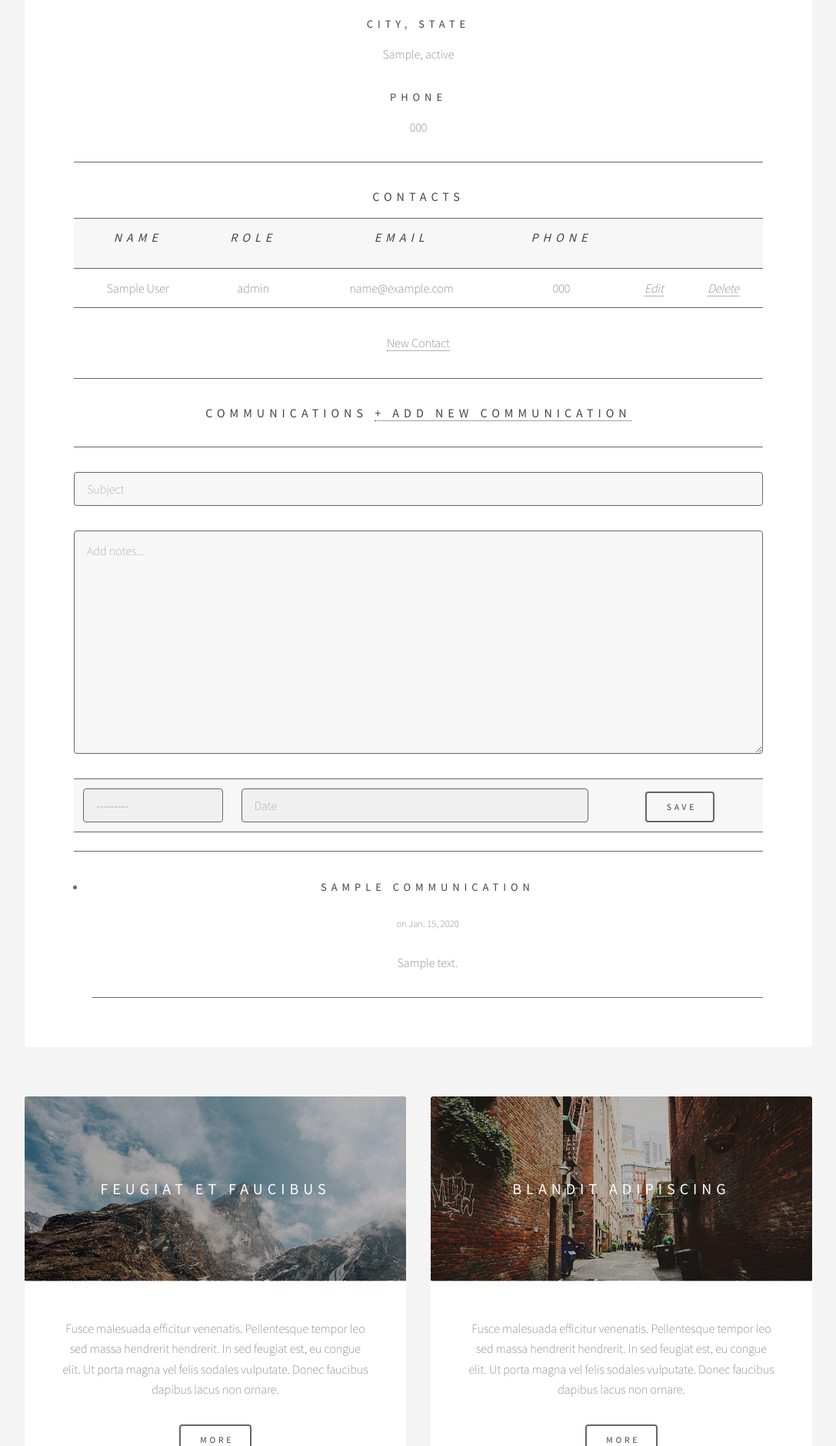
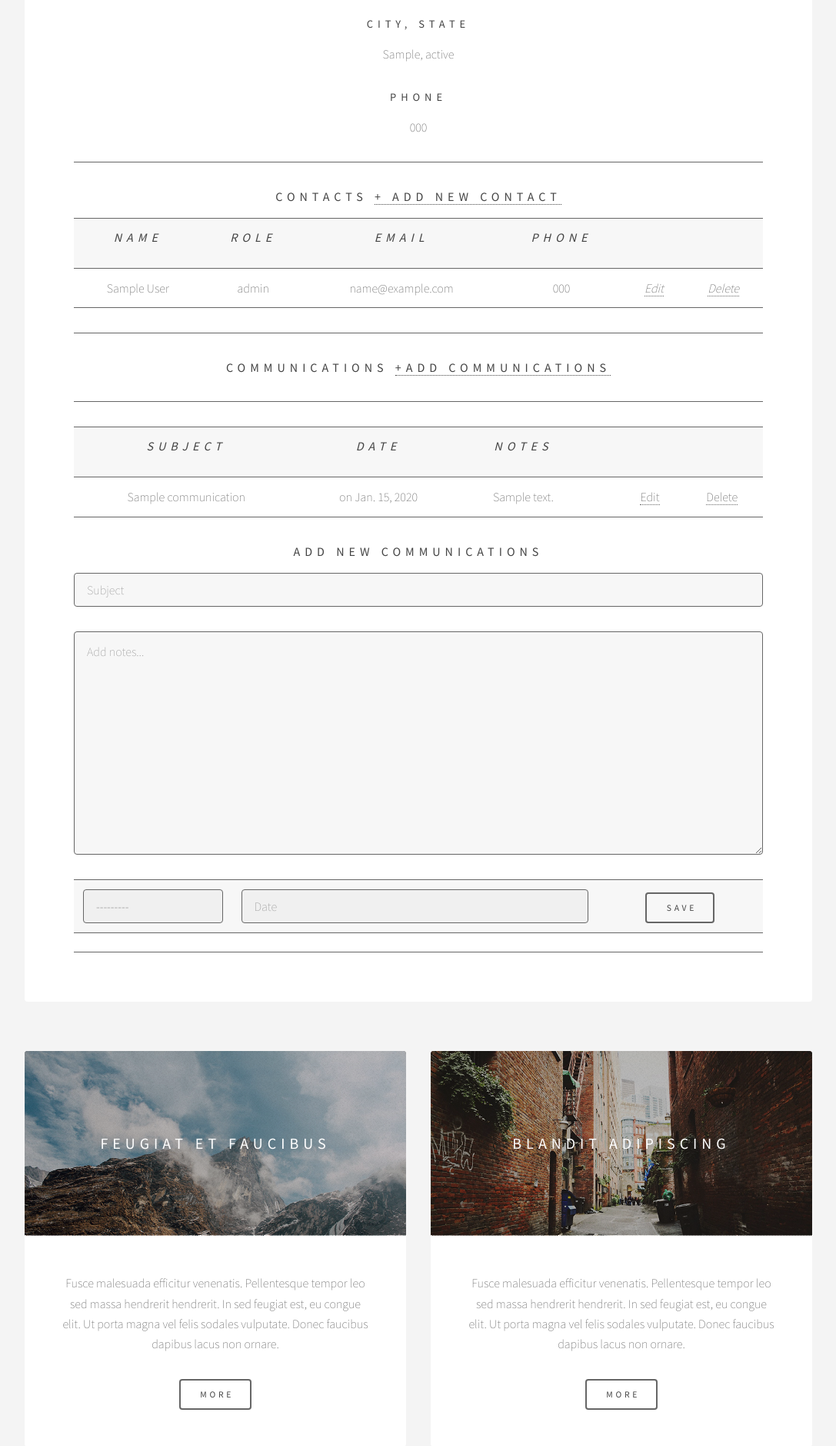
Before and after one commit to Pavlo-Olshansky/CRM-website, a Django app: page /account/1/ in a window 1280 px wide. Shown: the part 1128-3006 px from the top of the page at 77% size, without its empty margins (96-1183 px from the left). Run offline with Django 3.2, Linux system fonts and the light colour scheme; a user stored in the database is signed in; tables that the repository leaves empty hold one stand-in row (values such as "Sample post"); some libraries are stand-ins or nearby versions.

Commit message:
adding and editing communication finished!

```diff
--- a/communications/views.py
+++ b/communications/views.py
@@ -9,7 +9,7 @@ from django.shortcuts import get_object_or_404
 
 from .models import Communication
 from .forms import CommunicationForm
-from crmapp.accounts.models import Account
+from accounts.models import Account
 
 
 @login_required()
@@ -46,6 +46,7 @@ def comm_cru(request, uuid=None, account=None):
             # return the user to the account detail view
             reverse_url = reverse('account_detail',
             	args=(account.uuid,))
+            return HttpResponseRedirect(reverse_url)
         else:
             # if the form isn't valid, still fetch the account so it can be passed to the template
             account = form.cleaned_data['account']
--- a/grand_site/templates/accounts/account_detail.html
+++ b/grand_site/templates/accounts/account_detail.html
@@ -12,7 +12,13 @@
         {# List Contacts #}
 		<div id="cd-container" class="ad-container">
 		    <div class="ad-headers">
-		        <h4 class="ad-mh m-none">Contacts</h4>
+		        <h4 class="ad-mh m-none">Contacts
+			        {# New Contact Link #}
+					<a id="new-contact"
+					   class="btn btn-link"
+					   href="{% url 'contact_new' %}?account={{ account.id }}">
+					   + Add New Contact</a>
+				</h4>
 		    </div>
 		    <div id="cd-body" class="row">
 		        <table id="cd-table" class="table table-hover">
@@ -29,11 +35,7 @@
 		                {% endfor %}
 		            </tbody>
 		        </table>
-		        {# New Contact Link #}
-				<a id="new-contact"
-				   class="btn btn-link"
-				   href="{% url 'contact_new' %}?account={{ account.id }}">
-				   New Contact</a>
+
 		    </div>
 		</div>
 		<hr>
@@ -41,22 +43,34 @@
 		<div id="co-container" class="ad-container">
 		    <div class="ad-headers">
 		        <h4 class="ad-mh m-none">Communications
-		        <!-- ?account={{ account.id }} --><a href="{% url 'comm_new' %}"
-					       class="btn btn-link p-r-none">+ Add New Communication</a>
-					</span></h4>
+		        <a href="{% url 'comm_new' %}?account={{ account.id }}">+Add communications</a>
+		        </h4>
 		    </div>
 		    <hr>
 		    <div id="co-body" class="ad-container">
-		        {# Communications Item Form #}
+		        {# List of Communications #}
+		        <div id="cd-body" class="row">
+			        <table id="cd-table" class="table table-hover">
+				        <tbody>
+					        <tr>
+							    <td><h4 b><i>Subject</i></h4></td>
+							    <td><h4 b><i>Date</i></h4></td>
+							    <td><h4 b><i>Notes</i></h4></td>
+							    <td></td><td></td><td></td>
+							</tr>
+				            {% for comm in communications %}
+				                {% include 'communications/comm_item_view.html' %}
+				            {% endfor %}
+			            </tbody>
+			        </table>
+			    </div>
+			    <div class="ad-headers">
+			        <h4 class="ad-mh m-none">Add new communications</h4>
+			    </div>
+		   		{# Communications Item Form #}
 				<div id="co-form-wrapper">
 				    {% include 'communications/comm_item_form.html' %}
 				</div>
-		        {# List of Communications #}
-		        <ul id="co-list" class="strip-list col-md-12 p-none">
-		            {% for comm in communications %}
-		                {% include 'communications/comm_item_view.html' %}
-		            {% endfor %}
-		        </ul>
 		    </div>
 		</div>
     <!-- </div> -->
--- a/grand_site/templates/communications/comm_item_view.html
+++ b/grand_site/templates/communications/comm_item_view.html
@@ -1,15 +1,14 @@
-<li class="co-item">
-    <h5>{{ comm.subject }}
-        <span>
-            {# Comm Delete URL #}
-            <a class="cancel comm-control"
-               href=""></a>
-            {# Comm Edit URL #}
-            <a class="pen comm-control comm-edit"
-               href="{{ comm.get_update_url }}?account={{ account.id }}"></a>
-        </span>
-    </h5>
-    <p><sub>on {{ comm.date }}</sub>
-    <p>{{ comm.notes }}</p>
-    <hr>
-</li>
+<tr>
+    <td class="ci-td-p-l">{{ comm.subject }}</td>
+    <td>on {{ comm.date }}</td>
+    <td>{{ comm.notes }}</td>
+    <td><a class="cancel comm-control"
+               href=""></a></td>
+    {# Comm Edit URL #}
+    <td><a class="pen comm-control comm-edit"
+               href="{{ comm.get_update_url }}?account={{ account.id }}">Edit</a></td>
+    {# Comm Delete URL #}
+    <td><a class="cancel comm-control"
+               href="">Delete</a>
+    </td>
+</tr>
--- a/grand_site/urls.py
+++ b/grand_site/urls.py
@@ -71,7 +71,7 @@ urlpatterns = [
         ContactDelete.as_view(), name='contact_delete'),
 
     # Communication related URLs
-    url(r'^comm/new/$',
+    url(r'^comm/new/?account=',
         comm_cru, name='comm_new'),
 
     url(r'^comm/(?P<uuid>[\w-]+)/',
```
Also changed, not shown: contacts/views.py (line endings or trailing spaces).
